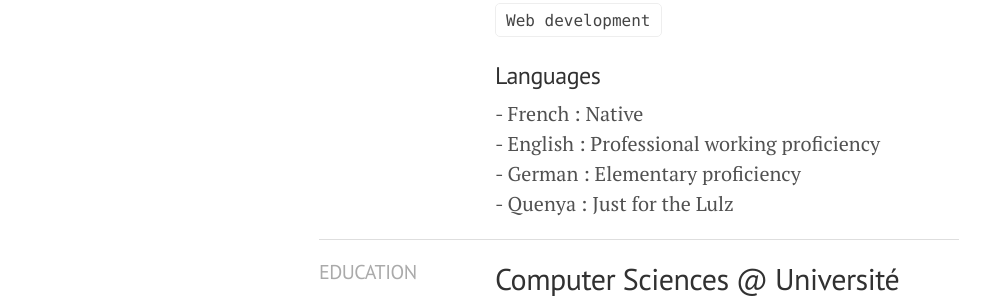
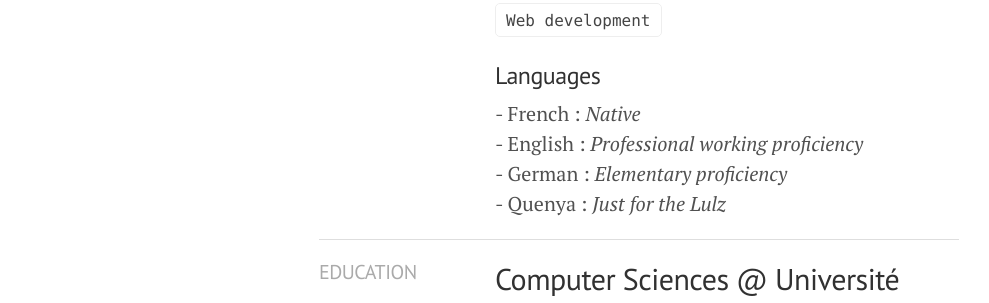
Before and after one commit to adhumi/adhumi.fr, a Jekyll site: the page built from resume.md, in a window 1280 px wide. Shown: the part 1061-1364 px from the top of the page, without its empty margins (1-990 px from the left). Built offline with Jekyll 4.4.1, drawn with Linux system fonts in a browser that asks for light colours; Markdown is read by kramdown in place of the engine named in the settings.

Commit message:
Author on post page + fix resume title margin

```diff
--- a/_layouts/post.html
+++ b/_layouts/post.html
@@ -4,7 +4,7 @@
 
 <div class="post">
   <h1 class="post-title">{{ page.title }}</h1>
-  <span class="post-date">{{ page.date | date_to_string }}</span>
+  <span class="post-date">{{ page.date | date_to_string }}, par {{ site.author.name }}</span>
   {{ content }}
 </div>
 
--- a/_layouts/resume.html
+++ b/_layouts/resume.html
@@ -67,10 +67,10 @@
 
 				<h3>Languages</h3>
 				<ul>
-					<li>French : Native</li>
-					<li>English : Professional working proficiency</li>
-					<li>German : Elementary proficiency</li>
-					<li>Quenya : Just for the Lulz</li>
+					<li>French : <em>Native</em></li>
+					<li>English : <em>Professional working proficiency</em></li>
+					<li>German : <em>Elementary proficiency</em></li>
+					<li>Quenya : <em>Just for the Lulz</em></li>
 				</ul>
 			</div>
 			<div class="clear"></div>
--- a/css/resume.css
+++ b/css/resume.css
@@ -149,7 +149,7 @@
 	}
 
 	.sectionTitle {
-		margin-left: -2px;
+		margin-left: 0px;
 		font-size: 1.25em;
 	}
 }
```
